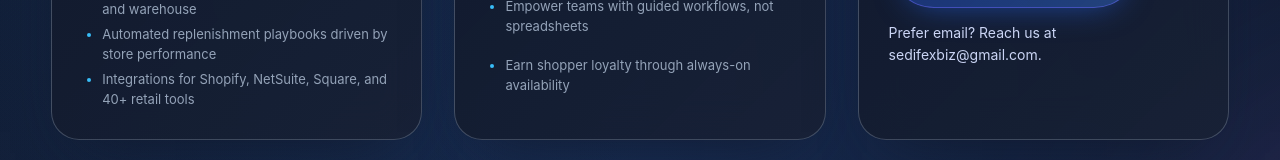
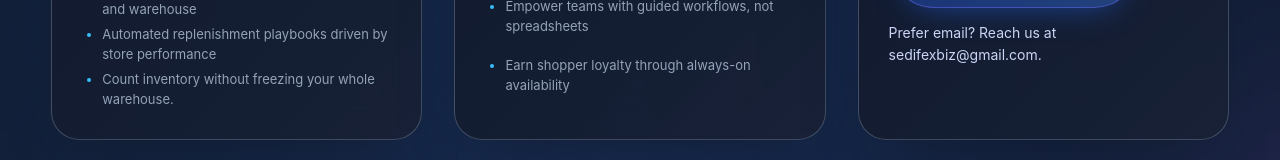
Before and after one commit to learngermanghana/sedifexbiz, a React (Vite) app in the folder web/: page / in a window 1280 px wide. Shown: the part 3442-3602 px from the top of the page. Built offline with nearby package versions, Linux system fonts and the light colour scheme; no server answers; the database is empty.

Commit message:
Update AuthPage.tsx

```diff
--- a/web/src/pages/AuthPage.tsx
+++ b/web/src/pages/AuthPage.tsx
@@ -1048,7 +1048,7 @@ export default function AuthPage() {
             <ul className="info-card__list">
               <li>Real-time inventory that syncs every channel and warehouse</li>
               <li>Automated replenishment playbooks driven by store performance</li>
-              <li>Integrations for Shopify, NetSuite, Square, and 40+ retail tools</li>
+              <li>Count inventory without freezing your whole warehouse.</li>
             </ul>
           </footer>
         </article>
```
